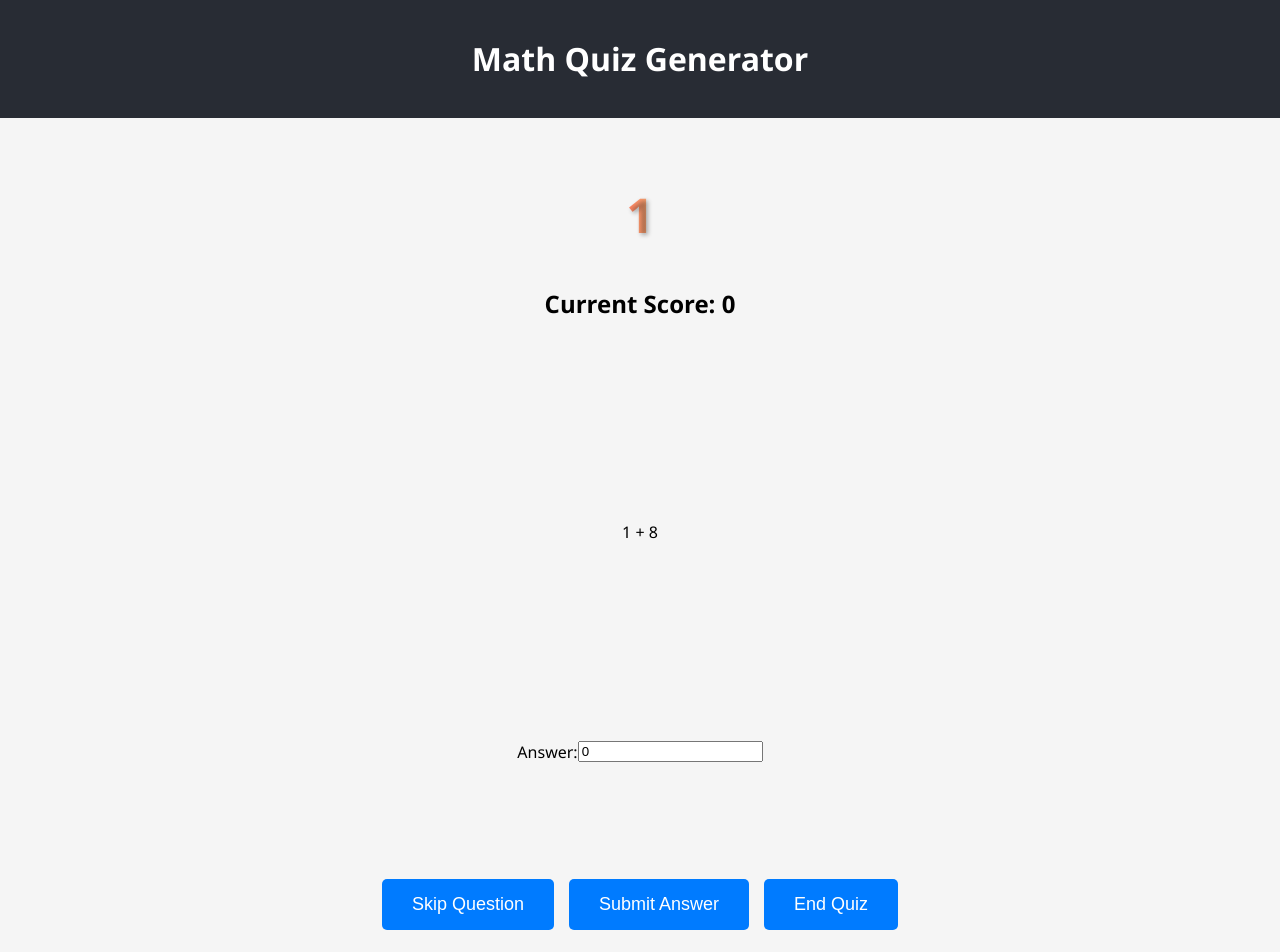
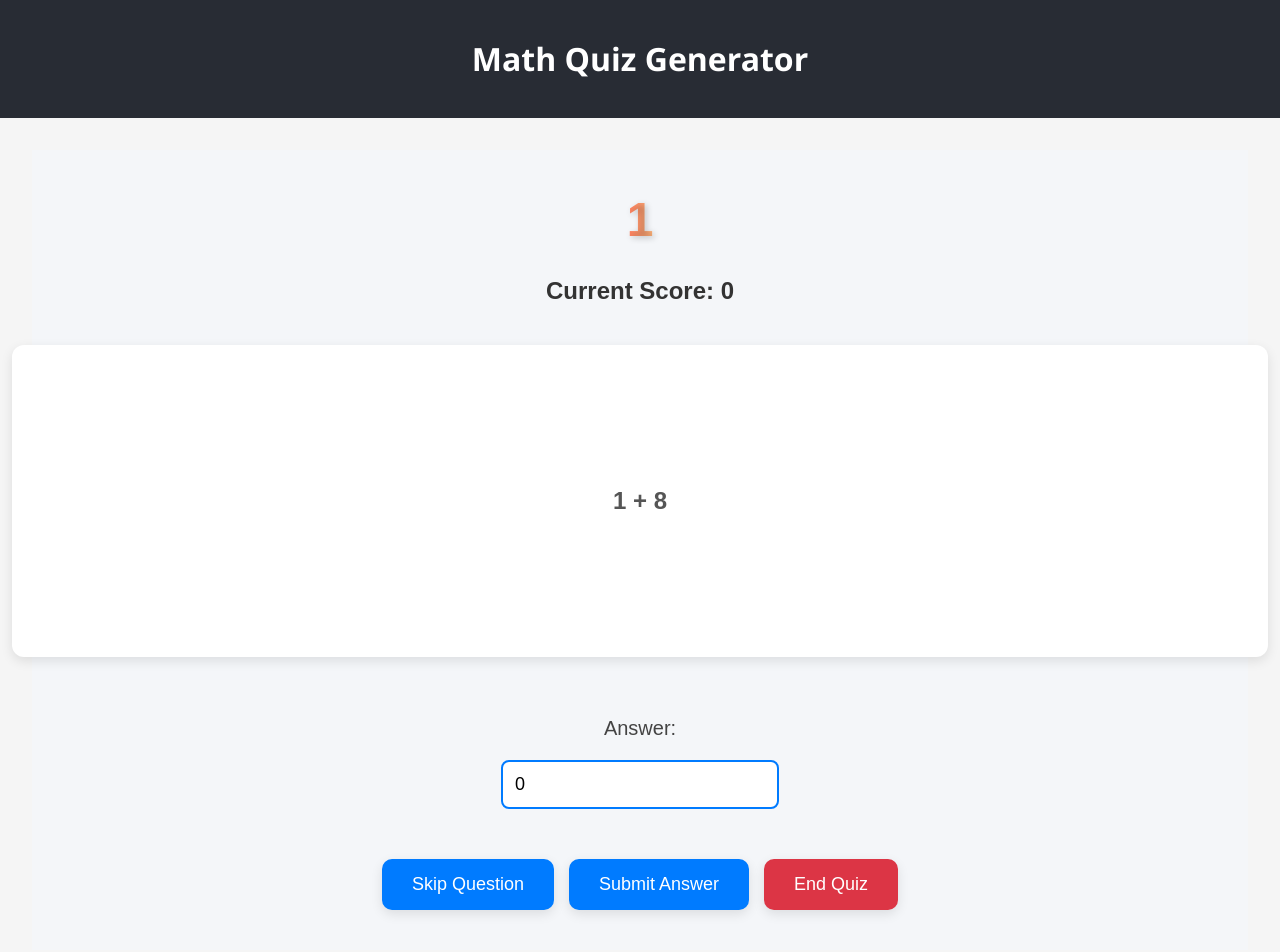
Before and after one commit to ToddJMel/MathQuizGenerator, an Angular app: page /quiz/1 in a window 1280 px wide. Shown: the top 952 px of the page. Built offline with nearby package versions, Linux system fonts and the light colour scheme.

Commit message:
Sude's front end design for application.

```diff
--- a/src/app/home-page/home-page.component.css
+++ b/src/app/home-page/home-page.component.css
@@ -1,47 +1,142 @@
+@import url('https://fonts.googleapis.com/css2?family=Poppins:wght@400;600;700&display=swap');
 
+/* Wrapper to center content on screen */
+.full-page-wrapper {
+  height: 100vh;
+  display: flex;
+  justify-content: center;
+  align-items: center;
+  background: linear-gradient(to right, #4facfe, #00f2fe);
+  font-family: 'Poppins', sans-serif;
+  padding: 20px; /* Added padding for smaller screens */
+  box-sizing: border-box;
+}
+
+/* Quiz card styling */
 .container {
-    display: flex;
-    flex-direction: column;
-    justify-content: center;
-    align-items: center;
-    height: 100vh; /* Full height of the viewport */
-    text-align: center;
+  background-color: #ffffffdd;
+  padding: 40px 60px;
+  border-radius: 20px;
+  box-shadow: 0 8px 20px rgba(0, 0, 0, 0.2);
+  text-align: center;
+  max-width: 400px;
+  width: 100%;
+  box-sizing: border-box;
+}
+
+/* Header title */
+h1 {
+  margin-bottom: 30px;
+  font-size: 36px;
+  font-weight: 700;
+  background: linear-gradient(to right, #ff512f, #dd2476);
+  -webkit-background-clip: text;
+  color: transparent;
+  text-shadow: 1px 1px 3px rgba(0, 0, 0, 0.1);
+  text-transform: uppercase;
+}
+
+/* Rules button section */
+.rules-button-container {
+  display: flex;
+  justify-content: center;
+  margin-bottom: 40px;
+}
+
+.rules-button-container button {
+  font-weight: 600;
+  border-radius: 50px;
+  padding: 10px 20px;
+  box-shadow: 0 4px 10px rgba(0, 0, 0, 0.15);
+  background-color: #ffffff;
+  transition: all 0.3s ease;
+  display: flex;
+  align-items: center;
+  gap: 8px;
+}
+
+.rules-button-container button:hover {
+  transform: scale(1.05);
+  background-color: #e3f2fd;
+}
+
+/* Quiz buttons section */
+.button-container {
+  display: flex;
+  flex-direction: column;
+  gap: 20px;
+}
+
+/* Each quiz button */
+.quiz-button {
+  padding: 15px 0;
+  font-size: 18px;
+  background: linear-gradient(135deg, #36d1dc, #5b86e5);
+  color: white;
+  border: none;
+  border-radius: 50px;
+  cursor: pointer;
+  transition: all 0.3s ease;
+  font-weight: 600;
+  box-shadow: 0 4px 12px rgba(0, 0, 0, 0.1);
+}
+
+.quiz-button:hover {
+  transform: translateY(-3px);
+  background: linear-gradient(135deg, #0f2027, #203a43, #2c5364);
+}
+
+/* Mobile Responsiveness */
+@media (max-width: 768px) {
+  /* Adjust container padding for smaller screens */
+  .container {
+    padding: 20px 30px;
+    max-width: 100%; /* Allow full width on smaller screens */
+  }
+
+  /* Adjust h1 font size for mobile screens */
+  h1 {
+    font-size: 28px;
+    margin-bottom: 20px;
+  }
+
+  /* Adjust quiz button size for mobile */
+  .quiz-button {
+    font-size: 16px;
+    padding: 12px 0;
+  }
+
+  /* Adjust button container to be more spaced out */
+  .button-container {
+    gap: 15px;
+  }
+
+  /* Make the rules button smaller and more compact on mobile */
+  .rules-button-container button {
+    font-size: 14px;
+    padding: 8px 16px;
+  }
+}
+
+/* Extra small screen adjustments */
+@media (max-width: 480px) {
+  /* Further decrease the font size and spacing */
+  .container {
+    padding: 15px;
   }
 
   h1 {
-    margin-bottom: 20px;
-    font-size: 48px;
-    font-weight: bold;
-    background: linear-gradient(to right, #ff7e5f, #feb47b);
-    -webkit-background-clip: text;
-    color: transparent;
-    text-shadow: 2px 2px 4px rgba(0, 0, 0, 0.3);
-    text-align: center;
-    text-transform: uppercase;
-  }
-
-  .rules-button-container{
-    display: flex;
-    margin-bottom: 50px;
-  }
-
-  .button-container {
-    display: flex;
-    flex-direction: column;
-    gap: 15px; /* Space between buttons */
+    font-size: 24px;
+    margin-bottom: 15px;
   }
 
   .quiz-button {
-    padding: 15px 30px;
-    font-size: 18px;
-    background-color: #007bff;
-    color: white;
-    border: none;
-    border-radius: 5px;
-    cursor: pointer;
-    transition: background-color 0.3s ease;
+    font-size: 14px;
+    padding: 10px 0;
   }
 
-  .quiz-button:hover {
-    background-color: #0056b3;
+  .rules-button-container button {
+    font-size: 12px;
+    padding: 6px 12px;
   }
+}
--- a/src/app/home-page/home-page.component.html
+++ b/src/app/home-page/home-page.component.html
@@ -1,11 +1,14 @@
+<div class="full-page-wrapper">
   <div class="container">
     <h1>Try a Math Quiz</h1>
+
     <div class="rules-button-container">
       <button mat-stroked-button color="primary" (click)="openRulesDialog()">
         <mat-icon>help_outline</mat-icon>
         Quiz Rules
       </button>
     </div>
+
     <div class="button-container">
       <button class="quiz-button" [routerLink]="['/quiz', 'easy']">Easy</button>
       <button class="quiz-button" [routerLink]="['/quiz', 'medium']">Medium</button>
@@ -13,3 +16,4 @@
       <button class="quiz-button" [routerLink]="['/scoreboard']">Scoreboard</button>
     </div>
   </div>
+</div>
--- a/src/app/quiz/quiz.component.css
+++ b/src/app/quiz/quiz.component.css
@@ -1,59 +1,210 @@
+/* Full container */
 .container {
   display: flex;
   flex-direction: column;
   justify-content: flex-start; /* Align elements to the top */
   align-items: center;
-    height: 100vh; /* Full height of the viewport */
+  height: 100vh;
   text-align: center;
+  background-color: #f4f6f9; /* Subtle background color for better contrast */
+  font-family: 'Poppins', sans-serif;
+  padding: 10px; /* Padding added for smaller devices */
+  box-sizing: border-box;
 }
 
+/* Title styling with gradient effect */
 h1 {
-    margin-bottom: 20px;
+  margin-bottom: 10px;
   font-size: 48px;
   font-weight: bold;
   background: linear-gradient(to right, #ff7e5f, #feb47b);
   -webkit-background-clip: text;
   color: transparent;
-    text-shadow: 2px 2px 4px rgba(0, 0, 0, 0.3);
+  text-shadow: 2px 2px 6px rgba(0, 0, 0, 0.2);
   text-align: center;
   text-transform: uppercase;
 }
 
+/* Score styling */
+h2 {
+  font-size: 24px;
+  color: #333;
+  margin-bottom: 40px;
+}
+
+/* Flashcard-style question section */
 .question-section {
-    flex-grow: 1; /* Take up remaining space between header and buttons */
+  flex-grow: 1;
   display: flex;
   justify-content: center;
   align-items: center;
-    width: 100%; /* Ensure it takes up full width */
-    height: 100%; /* Ensure it fills the available space */
+  width: 100%;
+  height: 30%; /* Gives a flashcard effect */
+  background-color: #ffffff;
+  border-radius: 12px;
+  box-shadow: 0 4px 12px rgba(0, 0, 0, 0.1);
+  padding: 30px;
+  margin-bottom: 40px;
 }
 
+.question-section p {
+  font-size: 24px;
+  color: #555;
+  font-weight: 600;
+  margin: 0;
+}
+
+/* User answer box with bigger input */
 .user-answer {
-    flex-grow: 1; /* Take up remaining space between question and buttons */
+  display: flex;
+  flex-direction: column;
+  justify-content: center;
+  align-items: center;
+  margin-bottom: 50px;
+}
+
+.user-answer p {
+  font-size: 20px;
+  margin-bottom: 10px;
+  color: #444;
+}
+
+.user-answer input {
+  width: 250px;
+  padding: 12px;
+  font-size: 18px;
+  border: 2px solid #007bff;
+  border-radius: 8px;
+  margin-top: 10px;
+  outline: none;
+  transition: border-color 0.3s ease;
+}
+
+.user-answer input:focus {
+  border-color: #0056b3;
+}
+
+/* Result message */
+.result-message {
+  font-size: 18px;
+  font-weight: bold;
+  margin-bottom: 30px;
+  color: #007bff;
+}
+
+.result-message p {
+  margin: 0;
+}
+
+/* Button container with spacing and styling */
+.button-container {
   display: flex;
   justify-content: center;
-    align-items: center;
-    margin-bottom: 100px; /* Add some space below user input */
+  gap: 15px;
+  margin-bottom: 30px;
+  flex-wrap: wrap; /* Ensure buttons wrap on smaller screens */
 }
 
-  .button-container {
-    display: flex;
-    flex-direction: row;
-    gap: 15px; /* Space between buttons */
-    margin-bottom: 20px; /* Add some space below buttons */
-  }
-
+/* Each quiz button */
 .quiz-button {
   padding: 15px 30px;
   font-size: 18px;
   background-color: #007bff;
   color: white;
   border: none;
-    border-radius: 5px;
+  border-radius: 10px;
   cursor: pointer;
-    transition: background-color 0.3s ease;
+  transition: background-color 0.3s ease, transform 0.2s ease;
+  box-shadow: 0 4px 12px rgba(0, 0, 0, 0.1);
 }
 
 .quiz-button:hover {
   background-color: #0056b3;
+  transform: translateY(-3px);
 }
+
+.quiz-button:disabled {
+  background-color: #ccc;
+  cursor: not-allowed;
+  transform: none;
+}
+
+/* End Quiz Button with special styling */
+.quiz-button:last-child {
+  background-color: #dc3545;
+}
+
+.quiz-button:last-child:hover {
+  background-color: #c82333;
+}
+
+/* Mobile Responsiveness */
+@media (max-width: 768px) {
+  /* Adjust title font size for smaller screens */
+  h1 {
+    font-size: 36px;
+    margin-bottom: 20px;
+  }
+
+  /* Adjust question section height */
+  .question-section {
+    height: 25%; /* Adjust the height for better fit on small screens */
+  }
+
+  /* Adjust the user answer input size for mobile */
+  .user-answer input {
+    width: 200px;
+    font-size: 16px;
+    padding: 10px;
+  }
+
+  /* Reduce font size for smaller screens */
+  .result-message {
+    font-size: 16px;
+  }
+
+  /* Adjust button size and spacing for mobile */
+  .quiz-button {
+    font-size: 16px;
+    padding: 12px 24px;
+  }
+
+  .button-container {
+    gap: 10px;
+  }
+}
+
+@media (max-width: 480px) {
+  /* Further adjustments for small screens like phones */
+  .container {
+    padding: 10px;
+  }
+
+  h1 {
+    font-size: 28px;
+    margin-bottom: 15px;
+  }
+
+  .question-section {
+    height: 20%; /* Further reduce height for flashcard effect on very small screens */
+    padding: 20px;
+  }
+
+  /* Smaller input box for very small screens */
+  .user-answer input {
+    width: 180px;
+    font-size: 14px;
+    padding: 8px;
+  }
+
+  /* Smaller button sizes for phones */
+  .quiz-button {
+    font-size: 14px;
+    padding: 10px 20px;
+  }
+
+  /* Adjust button container gap */
+  .button-container {
+    gap: 8px;
+  }
+}
--- a/src/app/quiz/quiz.component.html
+++ b/src/app/quiz/quiz.component.html
@@ -1,21 +1,26 @@
 <div class="container">
-    <!-- h1 is the Difficulty Selection -->
-    <h1>{{this.quizManager.difficulty}}</h1>
-    <h2>Current Score: {{this.quizManager.score}}</h2>
+  <!-- Difficulty Level Display -->
+  <h1>{{ this.quizManager.difficulty }}</h1>
+  <h2>Current Score: {{ this.quizManager.score }}</h2>
+
+  <!-- Flashcard-style question display -->
   <div class="question-section">
-      <!-- Display the question text -->
-      <p>{{question.getQuestionText()}}</p>
+    <p>{{ question.getQuestionText() }}</p>
   </div>
-    <div class = "user-answer">
+
+  <!-- User answer input section -->
+  <div class="user-answer">
     <p>Answer: </p>
     <input type="number" step="1" [(ngModel)]="userAnswer" />
   </div>
+
+  <!-- Result Message (Correct!, Wrong!, or Three Strikes, You're Out!) -->
   <div *ngIf="resultMessage" class="result-message">
-      <!-- Display the result message (Correct!, Wrong!, or Three Strikes, You're Out!) -->
     <p>{{ resultMessage }}</p>
   </div>
+
+  <!-- Buttons -->
   <div class="button-container">
-      <!-- Buttons -->
     <button class="quiz-button" [disabled]="isSubmitting" (click)="skipQuestion()">Skip Question</button>
     <button class="quiz-button" [disabled]="isSubmitting" (click)="submitAnswer()">Submit Answer</button>
     <!-- End Quiz Button takes user to Scoreboard through the endQuiz() method -->
--- a/src/app/rules-dialog/rules-dialog.component.css
+++ b/src/app/rules-dialog/rules-dialog.component.css
@@ -1,5 +1,52 @@
-.h2 {
-    display: flex;
-    justify-content: center;
-    align-items: center;
+@import url('https://fonts.googleapis.com/css2?family=Poppins:wght@400;600&display=swap');
+
+/* Root dialog container */
+.rules-wrapper {
+  display: flex;
+  justify-content: center;
+  align-items: center;
+  padding: 20px;
+  background: linear-gradient(to right, #c2e9fb, #a1c4fd);
+  font-family: 'Poppins', sans-serif;
+  height: 100%;
+  overflow: hidden;
 }
+
+/* Scrollable box */
+.rules-container {
+  background-color: #ffffffee;
+  padding: 30px 40px;
+  border-radius: 20px;
+  box-shadow: 0 8px 20px rgba(0, 0, 0, 0.15);
+  max-height: 80vh;
+  overflow-y: auto;
+  width: 100%;
+  max-width: 600px;
+}
+
+/* Header styling */
+.rules-container h2 {
+  text-align: center;
+  font-size: 28px;
+  font-weight: 600;
+  margin-bottom: 25px;
+  color: #333;
+}
+
+/* List styling */
+.rules-container ul {
+  list-style-type: disc;
+  padding-left: 20px;
+  line-height: 1.7;
+  font-size: 16px;
+  color: #444;
+  margin: 0;
+}
+
+.rules-container li {
+  margin-bottom: 12px;
+}
+
+.rules-container strong {
+  color: #007bff;
+}
--- a/src/app/scoreboard/scoreboard.component.css
+++ b/src/app/scoreboard/scoreboard.component.css
@@ -1,87 +1,100 @@
+/* Full container for the scoreboard */
 .container {
   display: flex;
   flex-direction: column;
-    justify-content: flex-start; /* Align elements to the top */
+  justify-content: flex-start;
   align-items: center;
-    height: 100vh; /* Full height of the viewport */
-    text-align: center;
+  padding: 20px;
+  background-color: #f8f9fa; /* Subtle background color */
+  font-family: 'Poppins', sans-serif;
+  height: 100vh;
 }
 
-  h1 {
-    margin-bottom: 20px;
-    font-size: 48px;
+/* Scoreboard title */
+.scoreboard-container h1 {
+  font-size: 36px;
   font-weight: bold;
-    background: linear-gradient(to right, #ff7e5f, #feb47b);
-    -webkit-background-clip: text;
-    color: transparent;
-    text-shadow: 2px 2px 4px rgba(0, 0, 0, 0.3);
+  margin-bottom: 30px;
   text-align: center;
-    text-transform: uppercase;
+  color: #343a40;
 }
 
-.button-container {
-    display: flex;
-    flex-direction: row;
-    gap: 15px; /* Space between buttons */
-    margin-bottom: 20px; /* Add some space below buttons */
-  }
-
-  .scoreboard-button {
-    padding: 15px 30px;
-    font-size: 18px;
-    background-color: #007bff;
-    color: white;
-    border: none;
-    border-radius: 5px;
-    cursor: pointer;
-    transition: background-color 0.3s ease;
-  }
-
-  .scoreboard-button:hover {
-    background-color: #0056b3;
-  }
-
-  .scoreboard-container {
-    padding: 1rem;
-    max-width: 500px;
-    margin: auto;
-    background-color: #f9f9f9;
-    border-radius: 12px;
-    box-shadow: 0 4px 12px rgba(0,0,0,0.1);
-  }
-
+/* Score list styling */
 .score-list {
-    list-style: none;
+  list-style-type: none;
   padding: 0;
   margin: 0;
+  width: 100%;
+  max-width: 600px; /* Max width for a cleaner look */
+  text-align: left;
 }
 
 .score-list li {
   display: flex;
   justify-content: space-between;
-    padding: 0.75rem 1rem;
-    border-bottom: 1px solid #ccc;
-    font-size: 1.1rem;
-  }
-
-  .score-list li:last-child {
-    border-bottom: none;
+  padding: 15px;
+  border-radius: 8px;
+  margin-bottom: 10px;
+  background-color: #ffffff;
+  box-shadow: 0 4px 6px rgba(0, 0, 0, 0.1);
+  font-size: 18px;
+  font-weight: 500;
 }
 
 .score-list li.latest {
-    background-color: #e0ffe0;
-    font-weight: bold;
+  background-color: #28a745; /* Green for the latest quiz */
+  color: white;
 }
 
 .score-list li.previous {
-    background-color: #fff7e6;
-    font-weight: 500;
+  background-color: #ffc107; /* Yellow for the previous quiz */
+  color: white;
 }
 
-  .label {
-    color: #555;
+.score-list li .label {
+  font-weight: bold;
+  color: #495057;
 }
 
-  .score {
-    color: #222;
+.score-list li .score {
+  font-weight: 600;
+  color: #007bff;
 }
+
+/* If there are no scores */
+.score-list li h2 {
+  color: #dc3545; /* Red message if no quizzes are taken */
+  font-size: 22px;
+  text-align: center;
+}
+
+/* Button container with proper spacing and styling */
+.button-container {
+  display: flex;
+  justify-content: center;
+  gap: 15px;
+  margin-top: 40px;
+}
+
+.scoreboard-button {
+  padding: 12px 25px;
+  font-size: 18px;
+  background-color: #007bff;
+  color: white;
+  border: none;
+  border-radius: 8px;
+  cursor: pointer;
+  transition: background-color 0.3s ease, transform 0.2s ease;
+  box-shadow: 0 4px 12px rgba(0, 0, 0, 0.1);
+}
+
+.scoreboard-button:hover {
+  background-color: #0056b3;
+  transform: translateY(-3px);
+}
+
+.scoreboard-button:disabled {
+  background-color: #ccc;
+  cursor: not-allowed;
+  transform: none;
+}
```
Also changed, not shown: src/app/rules-dialog/rules-dialog.component.html (+17 -9 lines), src/app/scoreboard/scoreboard.component.html (+11 -8 lines). Lines whose indentation alone changed are shown as unchanged.
